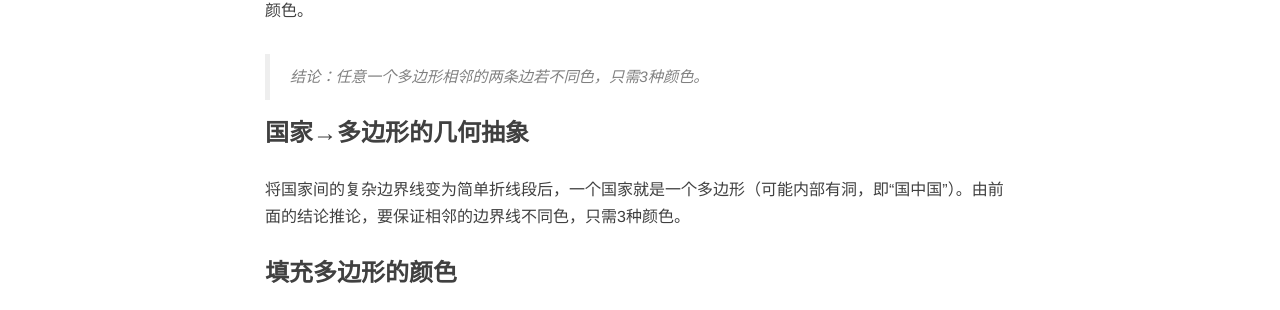
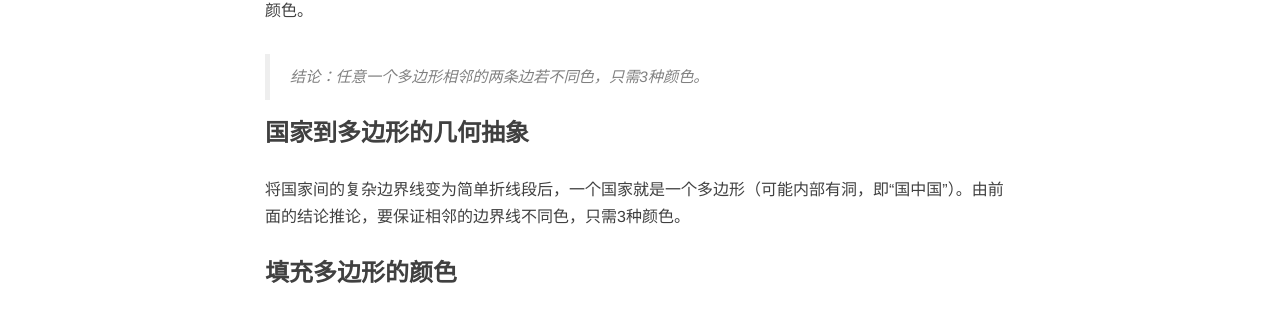
Before and after one commit to ceares/ceares.github.io, a Jekyll site: the page built from _posts/2016-4-1-colour4.md, in a window 1280 px wide. Shown: the part 680-990 px from the top of the page. Built offline with Jekyll 4.4.1, drawn with Linux system fonts in a browser that asks for light colours; nearby versions of some CDN libraries; comment, search, counter and statistics services are not loaded.

Commit message:
Update 2016-4-1-colour4.md

```diff
--- a/_posts/2016-4-1-colour4.md
+++ b/_posts/2016-4-1-colour4.md
@@ -15,7 +15,7 @@ description: 四色定理简易证明
 
 > 结论：任意一个多边形相邻的两条边若不同色，只需3种颜色。
 
-### 国家→多边形的几何抽象
+### 国家到多边形的几何抽象
 
 将国家间的复杂边界线变为简单折线段后，一个国家就是一个多边形（可能内部有洞，即“国中国”）。由前面的结论推论，要保证相邻的边界线不同色，只需3种颜色。
 
```
